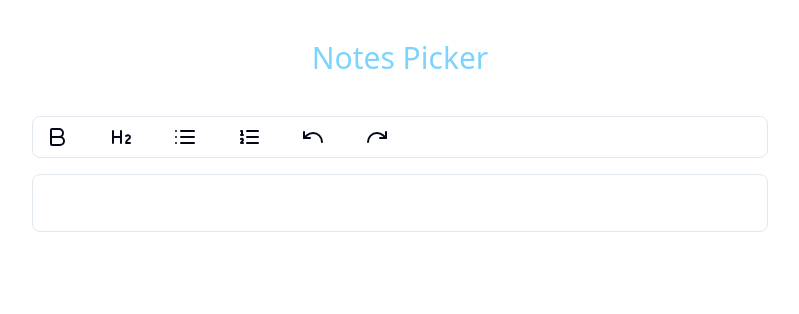
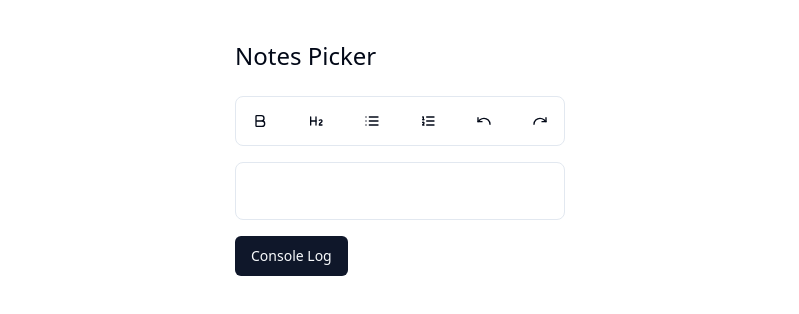
Before and after one commit to 5hishirH/rich-text-editor, a Next.js app: page / in a window 1280 px wide. Shown: the top 314 px of the page, without its empty margins (240-1039 px from the left). Built offline with nearby package versions, Linux system fonts and the light colour scheme.

Commit message:
fix: styles

```diff
--- a/package.json
+++ b/package.json
@@ -9,6 +9,7 @@
     "lint": "next lint"
   },
   "dependencies": {
+    "@radix-ui/react-slot": "^1.0.2",
     "@radix-ui/react-toggle": "^1.0.3",
     "@tiptap/extension-bullet-list": "^2.4.0",
     "@tiptap/extension-heading": "^2.4.0",
--- a/src/app/components/NotePicker.jsx
+++ b/src/app/components/NotePicker.jsx
@@ -2,38 +2,24 @@
 
 import React, { useState } from "react";
 import Tiptap from "@/app/components/Tiptap";
+import { Button } from "@/components/ui/button";
 
 const NotePicker = () => {
   const [content, setContent] = useState("");
-  const handleContentChange = (reason) => {
+  const handleChange = (reason) => {
     setContent(reason);
   };
   const handleSubmit = (e) => {
     e.preventDefault();
-    const data = {
-      content: content,
-    };
-    console.log(data);
-    // const existingDataString = localStorage.getItem('myData')
-    // const existingData = existingDataString
-    //   ? JSON.parse(existingDataString)
-    //   : []
-    // const updatedData = [...existingData, data]
-    // localStorage.setItem('myData', JSON.stringify(updatedData))
-    // setContent('')
+    console.log(content);
   };
   return (
-    <form
-      onSubmit={handleSubmit}
-      className="max-w-3xl w-full grid place-items-center mx-auto pt-10 mb-10"
-    >
-      <div className="text-3xl text-center text-sky-300 mb-10">
-        Notes Picker
+    <form onSubmit={handleSubmit} className="max-w-3xl mb-10">
+      <div className="text-2xl mb-6">Notes Picker</div>
+      <Tiptap content={content} handleChange={handleChange} />
+      <div className="mt-4">
+        <Button type="submit">Console Log</Button>
       </div>
-      <Tiptap
-        content={content}
-        onChange={(newContent) => handleContentChange(newContent)}
-      />
     </form>
   );
 };
--- a/src/app/components/Tiptap.jsx
+++ b/src/app/components/Tiptap.jsx
@@ -7,11 +7,7 @@
 import BulletList from "@tiptap/extension-bullet-list";
 import OrderedList from "@tiptap/extension-ordered-list";
 
-const Tiptap = ({ onChange, content }) => {
-  const handleChange = (newContent) => {
-    onChange(newContent);
-  };
-
+const Tiptap = ({ handleChange, content }) => {
   const editor = useEditor({
     extensions: [
       StarterKit,
@@ -47,7 +43,7 @@
   });
 
   return (
-    <div className="w-full px-4">
+    <div className="w-full">
       <Toolbar editor={editor} content={content} />
       <EditorContent editor={editor} />
     </div>
--- a/src/app/components/Toolbar.jsx
+++ b/src/app/components/Toolbar.jsx
@@ -9,12 +9,12 @@
     return null;
   }
   return (
-    <div className="flex justify-start items-center gap-4 border rounded-lg">
+    <div className="flex justify-start items-center gap-4 p-1 border rounded-lg">
       <Toggle
         pressed={editor.isActive("bold")}
         onPressedChange={() => editor.chain().focus().toggleBold().run()}
       >
-        <Bold />
+        <Bold className="w-4 h-4" />
       </Toggle>
 
       <Toggle
@@ -23,7 +23,7 @@
           editor.chain().focus().toggleHeading({ level: 2 }).run();
         }}
       >
-        <Heading2 />
+        <Heading2 className="w-4 h-4" />
       </Toggle>
 
       <Toggle
@@ -32,7 +32,7 @@
           editor.chain().focus().toggleBulletList().run();
         }}
       >
-        <List />
+        <List className="w-4 h-4" />
       </Toggle>
 
       <Toggle
@@ -41,7 +41,7 @@
           editor.chain().focus().toggleOrderedList().run();
         }}
       >
-        <ListOrdered />
+        <ListOrdered className="w-4 h-4" />
       </Toggle>
 
       <Toggle
@@ -50,7 +50,7 @@
           editor.chain().focus().undo().run();
         }}
       >
-        <Undo />
+        <Undo className="w-4 h-4" />
       </Toggle>
 
       <Toggle
@@ -59,7 +59,7 @@
           editor.chain().focus().redo().run();
         }}
       >
-        <Redo />
+        <Redo className="w-4 h-4" />
       </Toggle>
     </div>
   );
--- a/src/app/page.jsx
+++ b/src/app/page.jsx
@@ -2,7 +2,7 @@
 
 const Home = () => {
   return (
-    <main>
+    <main className="grid place-items-center mt-10">
       <NotePicker />
     </main>
   );
--- /dev/null
+++ b/src/components/ui/button.jsx
@@ -0,0 +1,47 @@
+import * as React from "react"
+import { Slot } from "@radix-ui/react-slot"
+import { cva } from "class-variance-authority";
+
+import { cn } from "@/lib/utils"
+
+const buttonVariants = cva(
+  "inline-flex items-center justify-center whitespace-nowrap rounded-md text-sm font-medium ring-offset-background transition-colors focus-visible:outline-none focus-visible:ring-2 focus-visible:ring-ring focus-visible:ring-offset-2 disabled:pointer-events-none disabled:opacity-50",
+  {
+    variants: {
+      variant: {
+        default: "bg-primary text-primary-foreground hover:bg-primary/90",
+        destructive:
+          "bg-destructive text-destructive-foreground hover:bg-destructive/90",
+        outline:
+          "border border-input bg-background hover:bg-accent hover:text-accent-foreground",
+        secondary:
+          "bg-secondary text-secondary-foreground hover:bg-secondary/80",
+        ghost: "hover:bg-accent hover:text-accent-foreground",
+        link: "text-primary underline-offset-4 hover:underline",
+      },
+      size: {
+        default: "h-10 px-4 py-2",
+        sm: "h-9 rounded-md px-3",
+        lg: "h-11 rounded-md px-8",
+        icon: "h-10 w-10",
+      },
+    },
+    defaultVariants: {
+      variant: "default",
+      size: "default",
+    },
+  }
+)
+
+const Button = React.forwardRef(({ className, variant, size, asChild = false, ...props }, ref) => {
+  const Comp = asChild ? Slot : "button"
+  return (
+    (<Comp
+      className={cn(buttonVariants({ variant, size, className }))}
+      ref={ref}
+      {...props} />)
+  );
+})
+Button.displayName = "Button"
+
+export { Button, buttonVariants }
```
Also changed, not shown: 1 other file (tests, documents, lock files or other folders).
